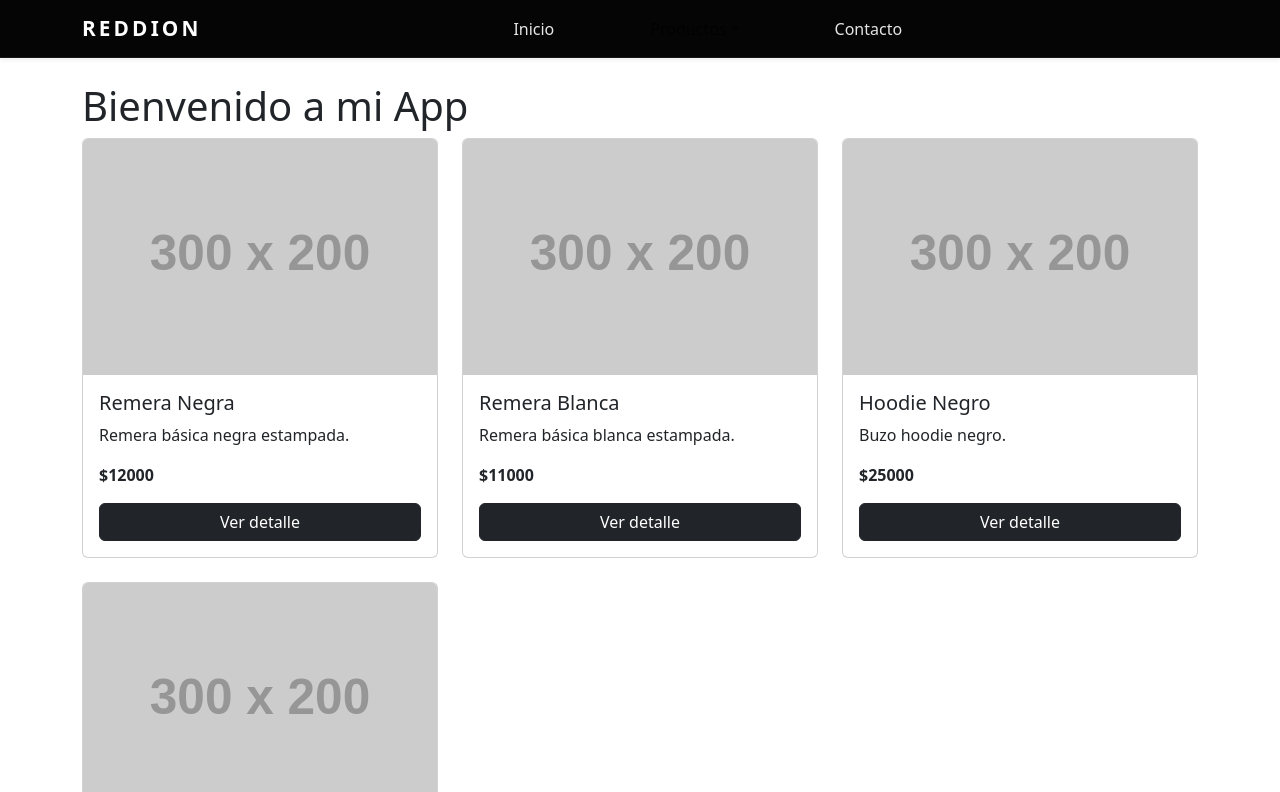
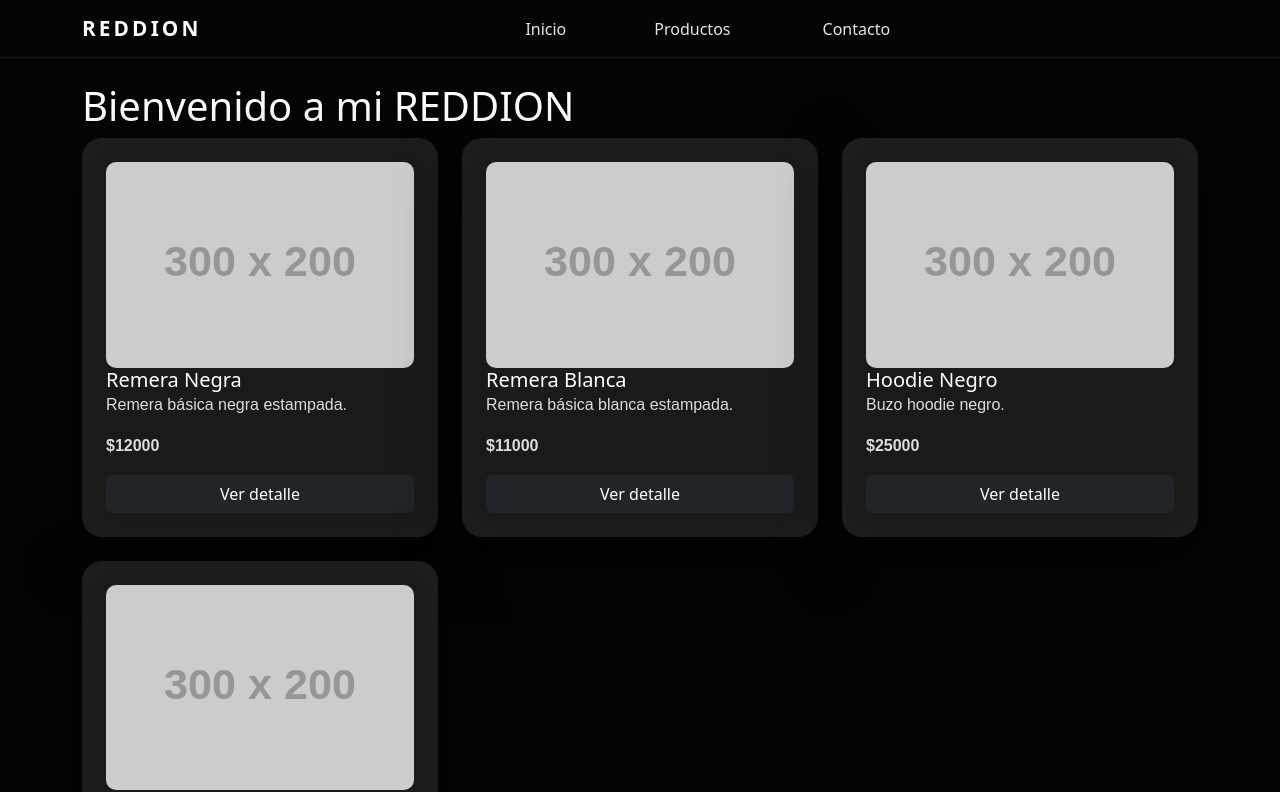
Before and after one commit to Maturojo/Coder-React-MatiasRojo, a React (Vite) app: page / in a window 1280 px wide. Shown: the top 792 px of the page. Built offline with nearby package versions, Linux system fonts and the light colour scheme.

Commit message:
Le estoy agregando estilos de sombra, y colores

```diff
--- a/src/App.css
+++ b/src/App.css
@@ -0,0 +1,17 @@
+* {
+  font-family: system-ui, Avenir, Helvetica, Arial, sans-serif;
+  margin: 0;
+  padding: 0;
+  box-sizing: border-box;
+}
+
+/* Fondo general estilo Reddion */
+body {
+  background-color: #050505 !important;   /* negro Reddion */
+  color: #fff;
+}
+
+/* Para asegurar que el contenedor central no rompa */
+.container {
+  color: #ffffff;
+}
--- a/src/App.jsx
+++ b/src/App.jsx
@@ -13,7 +13,7 @@ function App() {
         {/* Catálogo completo */}
         <Route
           path="/"
-          element={<ItemListContainer saludo="Bienvenido a mi App" />}
+          element={<ItemListContainer saludo="Bienvenido a mi REDDION" />}
         />
 
         {/* Catálogo filtrado por categoría */}
--- a/src/components/Item.jsx
+++ b/src/components/Item.jsx
@@ -1,8 +1,9 @@
 import { Link } from "react-router-dom";
+import "../css/Item.css";
 
 const Item = ({ item }) => {
   return (
-    <div className="card h-100">
+    <div className="card-reddion">
       <img src={item.image} className="card-img-top" alt={item.title} />
       <div className="card-body d-flex flex-column">
         <h5 className="card-title">{item.title}</h5>
--- a/src/components/NavbarBoostrap.jsx
+++ b/src/components/NavbarBoostrap.jsx
@@ -14,29 +14,38 @@ function NavbarBoostrap() {
       className="navbar-reddion shadow-sm"
     >
       <Container>
-        {/* LOGO / MARCA */}
-        <Link to="/" className="navbar-brand d-flex align-items-center gap-2">
+
+        <Link
+          to="/"
+          className="navbar-brand d-flex align-items-center gap-2"
+        >
           <span className="brand-reddion">REDDION</span>
         </Link>
 
-        <Navbar.Toggle aria-controls="basic-navbar-nav" className="toggler-reddion" />
+        <Navbar.Toggle
+          aria-controls="basic-navbar-nav"
+          className="toggler-reddion"
+        />
 
         <Navbar.Collapse id="basic-navbar-nav">
-          <Nav className="navbar-links mx-auto align-items-center gap-5">
+
+          <Nav className="mx-auto align-items-center gap-5">
 
             <Nav.Link
               as={NavLink}
               to="/"
-              className="nav-reddion-link mx-3"
+              end
+              className="nav-reddion-link"
             >
               Inicio
             </Nav.Link>
 
+
             <NavDropdown
               title="Productos"
               id="productos-dropdown"
-              className="nav-reddion-link mx-3"
-
+              className="nav-reddion-link"
+              menuVariant="dark"
             >
               <NavDropdown.Item as={NavLink} to="/" end>
                 Todos los productos
@@ -57,14 +66,14 @@ function NavbarBoostrap() {
               </NavDropdown.Item>
             </NavDropdown>
 
+            {/* Contacto */}
             <Nav.Link
               as={NavLink}
               to="/contacto"
-              className="nav-reddion-link mx-3"
+              className="nav-reddion-link"
             >
               Contacto
             </Nav.Link>
-
           </Nav>
         </Navbar.Collapse>
       </Container>
--- /dev/null
+++ b/src/css/Item.css
@@ -0,0 +1,52 @@
+/* Card Reddion 3D */
+/* Card Reddion 3D */
+.card-reddion {
+  background-color: #1a1a1a;  /* para probar bien si agarra */
+  border-radius: 20px;
+  padding: 1.5rem;
+  box-shadow:
+    inset 0 0 40px rgba(255, 255, 255, 0.03),
+    0 20px 60px rgba(0, 0, 0, 0.6);
+  transition: all 0.3s ease;
+}
+
+/* Hover: levanta la card */
+.card-reddion:hover {
+transform: translateY(-8px) scale(1.02);
+  box-shadow: 0 40px 80px rgba(255, 255, 255, 0.1),
+              inset 0 0 20px rgba(255, 255, 255, 0.08);
+}
+
+/* Imagen dentro de la card */
+.card-reddion img {
+  border-radius: 10px;
+  width: 100%;
+  height: auto;
+  object-fit: cover;
+}
+
+.card-reddion h3 {
+  font-family: "Poppins", sans-serif;
+  font-weight: 700;
+  font-size: 1.6rem;
+  letter-spacing: 0.03em;
+  color: #ffffff;
+  text-transform: uppercase; /* opcional, si lo querés igual */
+  margin-bottom: 0.5rem;
+}
+
+.card-reddion p {
+  font-family: "Poppins", sans-serif;
+  font-size: 1rem;
+  font-weight: 300;
+  line-height: 1.6;
+  color: #dddddd;
+  margin-bottom: 1rem;
+}
+
+.card-reddion strong {
+  font-family: "Poppins", sans-serif;
+  font-size: 1.1rem;
+  font-weight: 600;
+  color: #ffffff;
+}
--- a/src/css/Navbar.css
+++ b/src/css/Navbar.css
@@ -76,3 +76,60 @@
     margin-right: auto;
   }
 }
+
+/* Forzar que el dropdown parezca un link normal */
+.navbar-reddion .dropdown-toggle {
+  color: var(--reddion-gray) !important;
+  font-weight: 500;
+  font-size: 1rem;
+  padding: 0;
+  margin: 0 1.5rem;
+  display: inline-block !important;
+}
+
+.navbar-reddion .dropdown-toggle:hover,
+.navbar-reddion .dropdown-toggle:focus {
+  color: #fff !important;
+}
+
+/* Subrayado animado para dropdown igual que otros links */
+.navbar-reddion .dropdown-toggle::after {
+  content: "";
+  border: none !important; /* saca la flechita por defecto */
+}
+
+.navbar-reddion .dropdown-container {
+  position: relative;
+}
+
+.navbar-reddion .dropdown-container::after {
+  content: "";
+  position: absolute;
+  left: 0;
+  bottom: -2px;
+  width: 0;
+  height: 2px;
+  background: var(--reddion-red);
+  transition: width 0.25s ease-out;
+}
+
+.navbar-reddion .dropdown-container:hover::after {
+  width: 100%;
+}
+
+
+.navbar-reddion .dropdown-menu {
+  background-color: #1a1a1a !important;
+  border: 1px solid #222;
+}
+
+.navbar-reddion .dropdown-item {
+  color: #fff !important;
+  font-weight: 500;
+}
+
+/* Hover del dropdown */
+.navbar-reddion .dropdown-item:hover {
+  background-color: #222;
+  color: #fff !important;
+}
--- a/src/index.css
+++ /dev/null
@@ -1,6 +0,0 @@
-* {
-  font-family: system-ui, Avenir, Helvetica, Arial, sans-serif;
-  margin: 0;
-  padding: 0;
-  box-sizing: border-box;
-}
```
